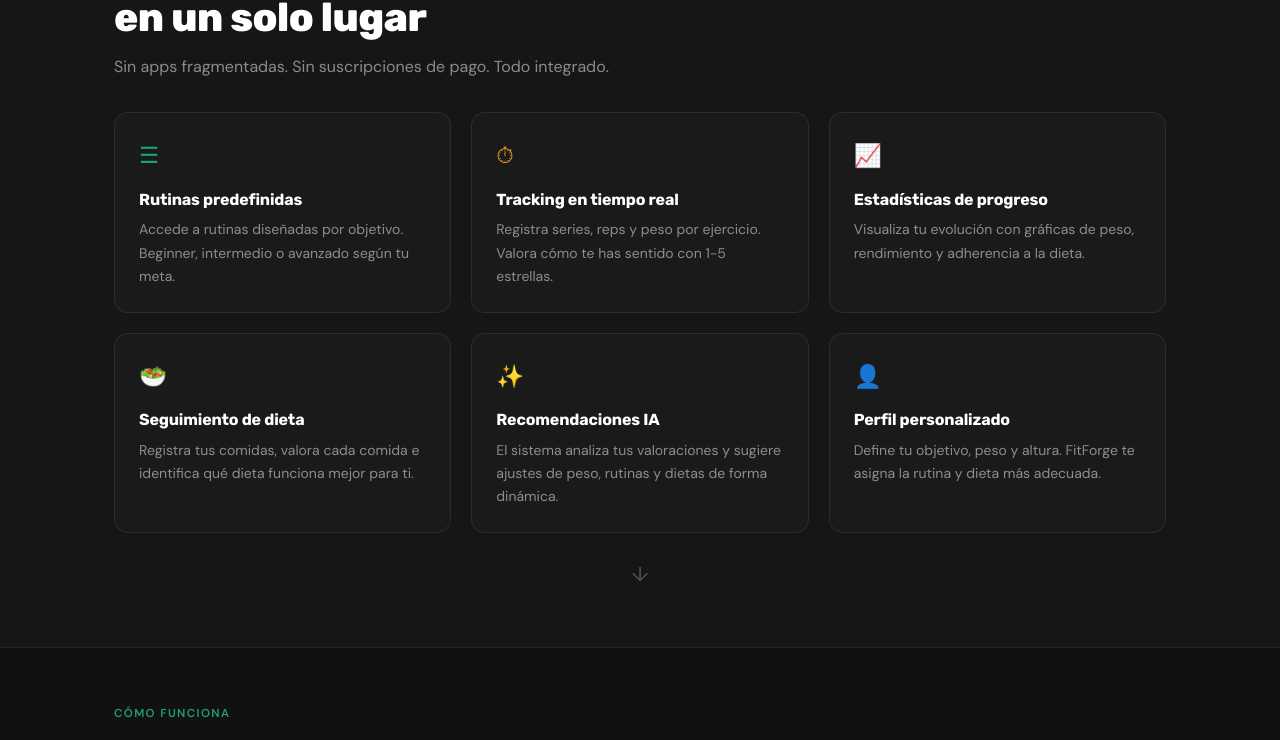
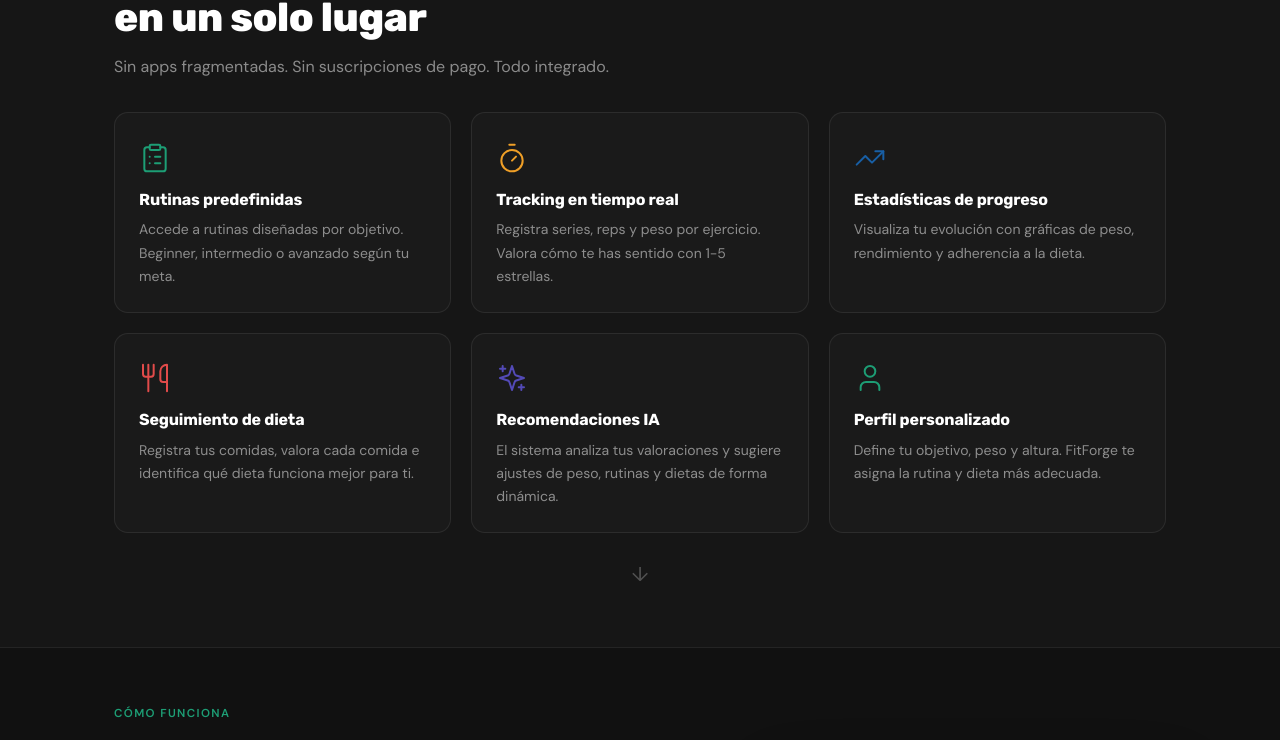
Before and after one commit to JuandaMT/fit-forge-frontend, an Angular app: page / in a window 1280 px wide. Shown: the part 751-1491 px from the top of the page. Built offline with nearby package versions, Linux system fonts and the light colour scheme.

Commit message:
💄 refactor: actualizar iconos a SVG y mejorar alineación de tarjeta en landing

```diff
--- a/angular.json
+++ b/angular.json
@@ -3,7 +3,10 @@
   "version": 1,
   "cli": {
     "packageManager": "npm",
-    "schematicCollections": ["angular-eslint"]
+    "schematicCollections": [
+      "angular-eslint"
+    ],
+    "analytics": false
   },
   "newProjectRoot": "projects",
   "projects": {
--- a/src/app/features/landing/landing.html
+++ b/src/app/features/landing/landing.html
@@ -11,10 +11,12 @@
     </nav>
 
     <div class="d-flex gap-2 align-items-center">
-      <a routerLink="/login"    class="btn l-btn-ghost l-nav-auth">Iniciar sesión</a>
+      <a routerLink="/login" class="btn l-btn-ghost l-nav-auth">Iniciar sesión</a>
       <a routerLink="/register" class="btn l-btn-solid l-nav-auth">Registrarse</a>
       <!-- Hamburger for mobile -->
-      <button class="l-menu-toggle" (click)="menuOpen = !menuOpen" aria-label="Abrir menú">☰</button>
+      <button class="l-menu-toggle" (click)="menuOpen = !menuOpen" aria-label="Abrir menú">
+        ☰
+      </button>
     </div>
   </div>
 
@@ -32,7 +34,6 @@
 <section class="l-hero">
   <div class="l-container">
     <div class="l-hero-row">
-
       <!-- Left -->
       <div class="l-hero-left">
         <span class="l-pill mb-4 d-inline-block">TU COMPAÑERO DE FITNESS</span>
@@ -122,34 +123,148 @@
 
     <div class="l-feat-grid">
       <div class="l-feat-card">
-        <div class="l-feat-icon">☰</div>
+        <div class="l-feat-icon">
+          <svg
+            xmlns="http://www.w3.org/2000/svg"
+            width="32"
+            height="32"
+            viewBox="0 0 24 24"
+            fill="none"
+            stroke="currentColor"
+            stroke-width="1.5"
+            stroke-linecap="round"
+            stroke-linejoin="round"
+          >
+            <rect width="8" height="4" x="8" y="2" rx="1" ry="1" />
+            <path d="M16 4h2a2 2 0 0 1 2 2v14a2 2 0 0 1-2 2H6a2 2 0 0 1-2-2V6a2 2 0 0 1 2-2h2" />
+            <path d="M12 11h4" />
+            <path d="M12 16h4" />
+            <path d="M8 11h.01" />
+            <path d="M8 16h.01" />
+          </svg>
+        </div>
         <h3 class="l-feat-title">Rutinas predefinidas</h3>
-        <p class="l-feat-desc">Accede a rutinas diseñadas por objetivo. Beginner, intermedio o avanzado según tu meta.</p>
+        <p class="l-feat-desc">
+          Accede a rutinas diseñadas por objetivo. Beginner, intermedio o avanzado según tu meta.
+        </p>
       </div>
       <div class="l-feat-card">
-        <div class="l-feat-icon" style="color: var(--color-stars)">⏱</div>
+        <div class="l-feat-icon" style="color: var(--color-stars)">
+          <svg
+            xmlns="http://www.w3.org/2000/svg"
+            width="32"
+            height="32"
+            viewBox="0 0 24 24"
+            fill="none"
+            stroke="currentColor"
+            stroke-width="1.5"
+            stroke-linecap="round"
+            stroke-linejoin="round"
+          >
+            <line x1="10" x2="14" y1="2" y2="2" />
+            <line x1="12" x2="15" y1="14" y2="11" />
+            <circle cx="12" cy="14" r="8" />
+          </svg>
+        </div>
         <h3 class="l-feat-title">Tracking en tiempo real</h3>
-        <p class="l-feat-desc">Registra series, reps y peso por ejercicio. Valora cómo te has sentido con 1-5 estrellas.</p>
+        <p class="l-feat-desc">
+          Registra series, reps y peso por ejercicio. Valora cómo te has sentido con 1-5 estrellas.
+        </p>
       </div>
       <div class="l-feat-card">
-        <div class="l-feat-icon" style="color: var(--color-info)">📈</div>
+        <div class="l-feat-icon" style="color: var(--color-info)">
+          <svg
+            xmlns="http://www.w3.org/2000/svg"
+            width="32"
+            height="32"
+            viewBox="0 0 24 24"
+            fill="none"
+            stroke="currentColor"
+            stroke-width="1.5"
+            stroke-linecap="round"
+            stroke-linejoin="round"
+          >
+            <polyline points="22 7 13.5 15.5 8.5 10.5 2 17" />
+            <polyline points="16 7 22 7 22 13" />
+          </svg>
+        </div>
         <h3 class="l-feat-title">Estadísticas de progreso</h3>
-        <p class="l-feat-desc">Visualiza tu evolución con gráficas de peso, rendimiento y adherencia a la dieta.</p>
+        <p class="l-feat-desc">
+          Visualiza tu evolución con gráficas de peso, rendimiento y adherencia a la dieta.
+        </p>
       </div>
       <div class="l-feat-card">
-        <div class="l-feat-icon" style="color: var(--color-danger)">🥗</div>
+        <div class="l-feat-icon" style="color: var(--color-danger)">
+          <svg
+            xmlns="http://www.w3.org/2000/svg"
+            width="32"
+            height="32"
+            viewBox="0 0 24 24"
+            fill="none"
+            stroke="currentColor"
+            stroke-width="1.5"
+            stroke-linecap="round"
+            stroke-linejoin="round"
+          >
+            <path d="M3 2v7c0 1.1.9 2 2 2h4a2 2 0 0 0 2-2V2" />
+            <path d="M7 2v20" />
+            <path d="M21 15V2v0a5 5 0 0 0-5 5v6c0 1.1.9 2 2 2h3Zm0 0v7" />
+          </svg>
+        </div>
         <h3 class="l-feat-title">Seguimiento de dieta</h3>
-        <p class="l-feat-desc">Registra tus comidas, valora cada comida e identifica qué dieta funciona mejor para ti.</p>
+        <p class="l-feat-desc">
+          Registra tus comidas, valora cada comida e identifica qué dieta funciona mejor para ti.
+        </p>
       </div>
       <div class="l-feat-card">
-        <div class="l-feat-icon" style="color: var(--color-ai)">✨</div>
+        <div class="l-feat-icon" style="color: var(--color-ai)">
+          <svg
+            xmlns="http://www.w3.org/2000/svg"
+            width="32"
+            height="32"
+            viewBox="0 0 24 24"
+            fill="none"
+            stroke="currentColor"
+            stroke-width="1.5"
+            stroke-linecap="round"
+            stroke-linejoin="round"
+          >
+            <path
+              d="m12 3-1.912 5.813a2 2 0 0 1-1.275 1.275L3 12l5.813 1.912a2 2 0 0 1 1.275 1.275L12 21l1.912-5.813a2 2 0 0 1 1.275-1.275L21 12l-5.813-1.912a2 2 0 0 1-1.275-1.275L12 3Z"
+            />
+            <path d="M5 3v4" />
+            <path d="M19 17v4" />
+            <path d="M3 5h4" />
+            <path d="M17 19h4" />
+          </svg>
+        </div>
         <h3 class="l-feat-title">Recomendaciones IA</h3>
-        <p class="l-feat-desc">El sistema analiza tus valoraciones y sugiere ajustes de peso, rutinas y dietas de forma dinámica.</p>
+        <p class="l-feat-desc">
+          El sistema analiza tus valoraciones y sugiere ajustes de peso, rutinas y dietas de forma
+          dinámica.
+        </p>
       </div>
       <div class="l-feat-card">
-        <div class="l-feat-icon">👤</div>
+        <div class="l-feat-icon">
+          <svg
+            xmlns="http://www.w3.org/2000/svg"
+            width="32"
+            height="32"
+            viewBox="0 0 24 24"
+            fill="none"
+            stroke="currentColor"
+            stroke-width="1.5"
+            stroke-linecap="round"
+            stroke-linejoin="round"
+          >
+            <path d="M19 21v-2a4 4 0 0 0-4-4H9a4 4 0 0 0-4 4v2" />
+            <circle cx="12" cy="7" r="4" />
+          </svg>
+        </div>
         <h3 class="l-feat-title">Perfil personalizado</h3>
-        <p class="l-feat-desc">Define tu objetivo, peso y altura. FitForge te asigna la rutina y dieta más adecuada.</p>
+        <p class="l-feat-desc">
+          Define tu objetivo, peso y altura. FitForge te asigna la rutina y dieta más adecuada.
+        </p>
       </div>
     </div>
 
@@ -163,11 +278,10 @@
 <section class="l-how">
   <div class="l-container">
     <div class="l-how-row">
-
       <!-- Left: steps -->
       <div class="l-how-left">
         <p class="l-section-label">CÓMO FUNCIONA</p>
-        <h2 class="l-section-title">Del registro a la<br>recomendación</h2>
+        <h2 class="l-section-title">Del registro a la<br />recomendación</h2>
         <p class="l-section-sub mb-4">Cuatro pasos simples para que el sistema aprenda de ti.</p>
 
         <div class="l-steps">
--- a/src/app/features/landing/landing.scss
+++ b/src/app/features/landing/landing.scss
@@ -474,7 +474,7 @@ $dark-muted: rgba(255, 255, 255, 0.5);
 
 .l-how-row {
   display: flex;
-  align-items: flex-start;
+  align-items: center;
   gap: 3rem;
 }
 
@@ -487,7 +487,6 @@ $dark-muted: rgba(255, 255, 255, 0.5);
   flex: 1;
   display: flex;
   justify-content: flex-end;
-  margin-top: 10.5rem;
 }
 
 .l-steps {
@@ -655,7 +654,6 @@ $dark-muted: rgba(255, 255, 255, 0.5);
 
 // ── Tablet (≤ 991px) ──────────────────────────────────────────
 @media (max-width: 991px) {
-
   // Navbar — show hamburger, hide desktop nav
   .l-menu-toggle {
     display: block;
```
